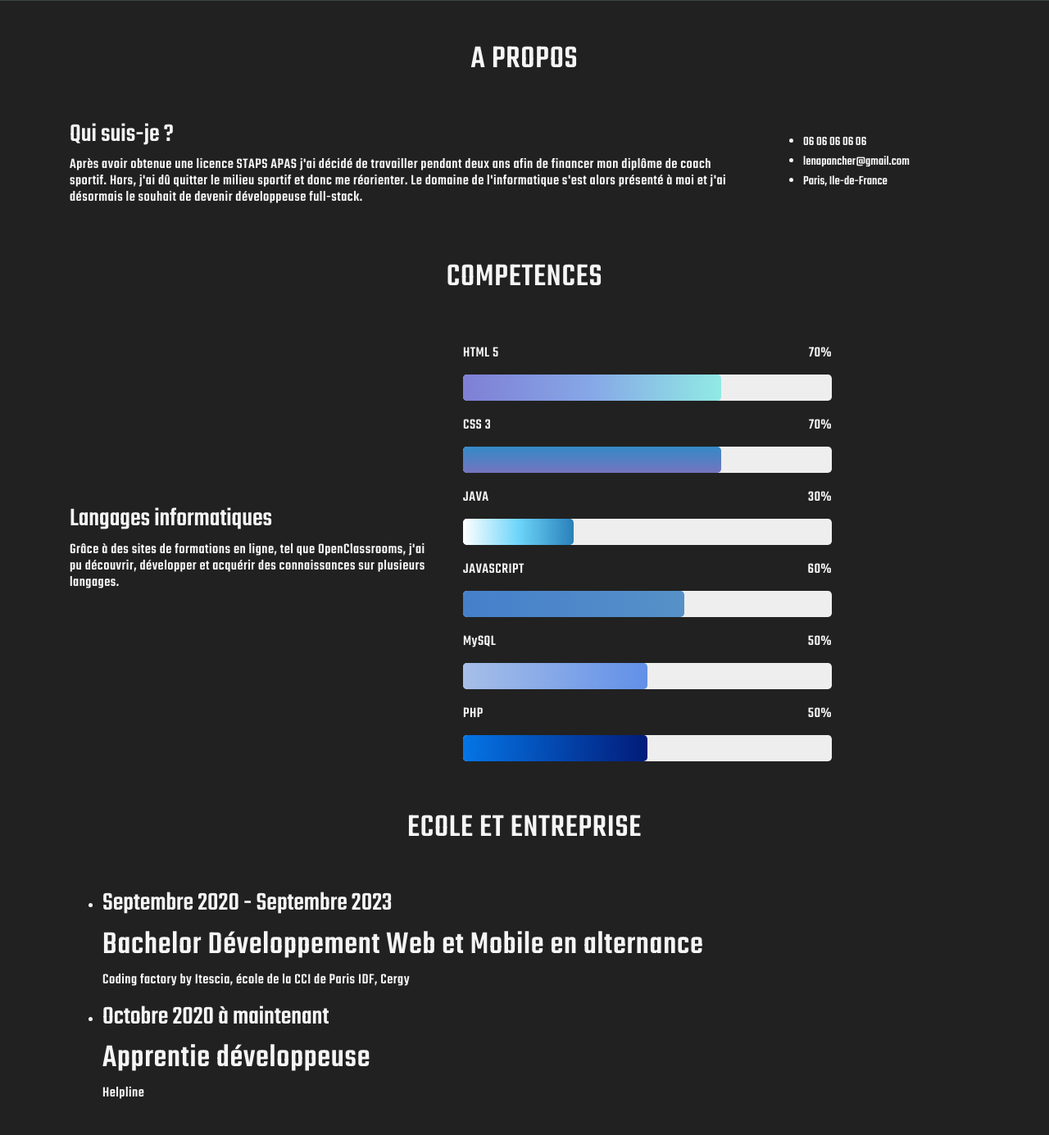
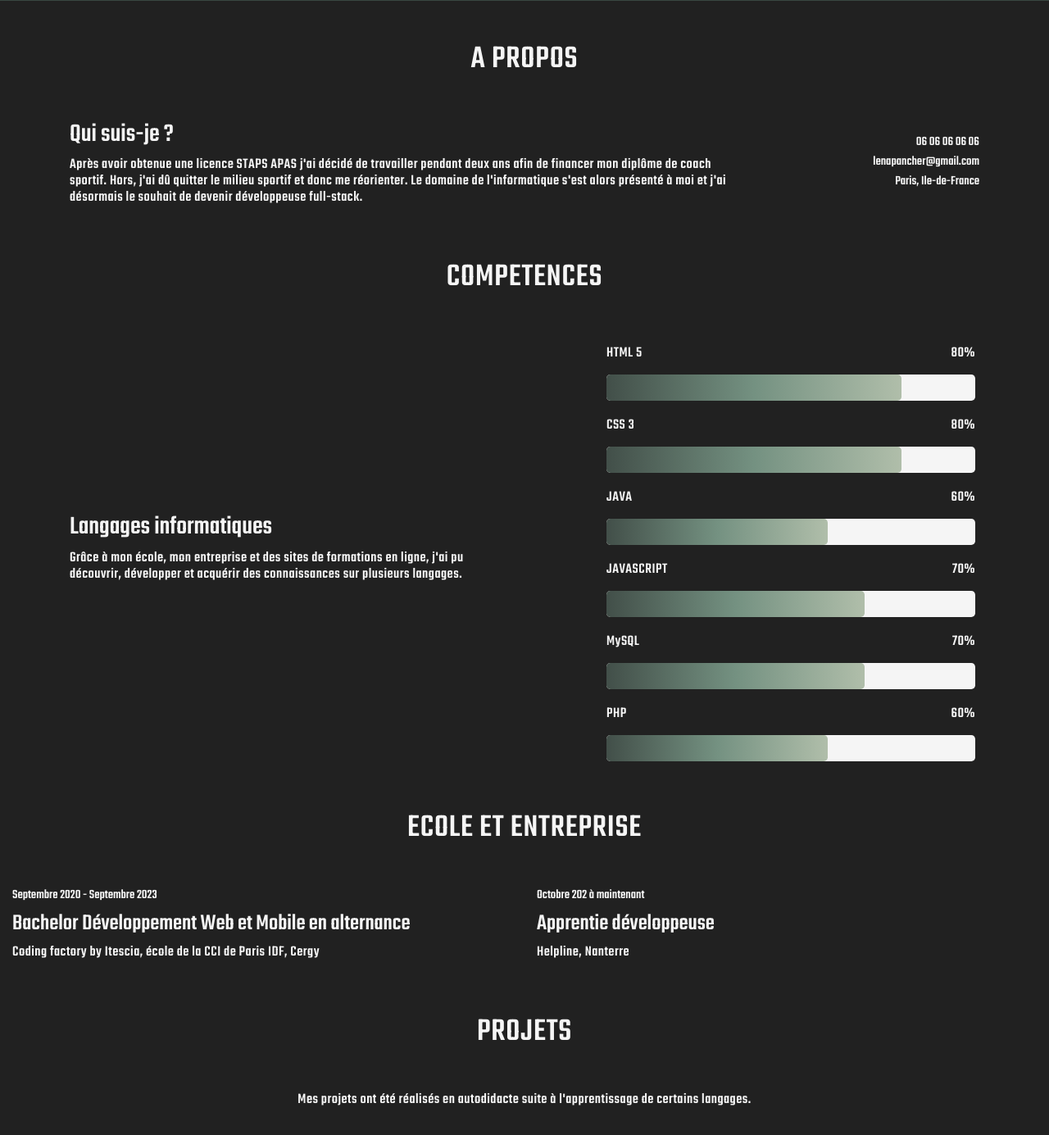
Before and after one commit to LenaPancher/quizz, a PHP site: page /aboutMe.php in a window 1280 px wide. Shown: the part 485-1870 px from the top of the page at 82% size. Run offline with PHP 8.4, Linux system fonts and the light colour scheme; some libraries are stand-ins or nearby versions.

Commit message:
page about me en cours

```diff
--- a/aboutMe.php
+++ b/aboutMe.php
@@ -34,7 +34,7 @@ include('navbar.php');
                 devenir développeuse full-stack.</p>
         </div>
         <div class="col-3 align-self-center coordonneeAboutMe">
-            <ul>
+            <ul class="text-right">
                 <li>06 06 06 06 06</li>
                 <a href="mailto:lenapancher@gmail.com" target="_blank">
                     <li>lenapancher@gmail.com</li>
@@ -48,66 +48,66 @@ include('navbar.php');
 <section class="container">
     <h1 class="text-center mt-5 mb-5">COMPETENCES</h1>
     <div class="row d-flex">
-        <div class="col-5 align-self-center">
+        <div class="col-6 align-self-center">
             <h2>Langages informatiques</h2>
-            <p>Grâce à des sites de formations en ligne, tel que OpenClassrooms, j'ai pu découvrir, développer et
+            <p>Grâce à mon école, mon entreprise et des sites de formations en ligne, j'ai pu découvrir, développer et
                 acquérir des connaissances sur plusieurs langages.</p>
         </div>
-        <div class="col-7">
-            <div class="skill">
+        <div class="col-6">
+            <div class="skill ml-auto">
                 <div class="langage">
                     <p>HTML 5</p>
-                    <p>70%</p>
+                    <p>80%</p>
                 </div>
                 <div class="bar">
                     <div class="progressBar1"></div>
                 </div>
             </div>
 
-            <div class="skill">
+            <div class="skill ml-auto">
                 <div class="langage">
                     <p>CSS 3</p>
-                    <p>70%</p>
+                    <p>80%</p>
                 </div>
                 <div class="bar">
                     <div class="progressBar2"></div>
                 </div>
             </div>
 
-            <div class="skill">
+            <div class="skill ml-auto">
                 <div class="langage">
                     <p>JAVA</p>
-                    <p>30%</p>
+                    <p>60%</p>
                 </div>
                 <div class="bar">
                     <div class="progressBar3"></div>
                 </div>
             </div>
 
-            <div class="skill">
+            <div class="skill ml-auto">
                 <div class="langage">
                     <p>JAVASCRIPT</p>
-                    <p>60%</p>
+                    <p>70%</p>
                 </div>
                 <div class="bar">
                     <div class="progressBar4"></div>
                 </div>
             </div>
 
-            <div class="skill">
+            <div class="skill ml-auto">
                 <div class="langage">
                     <p>MySQL</p>
-                    <p>50%</p>
+                    <p>70%</p>
                 </div>
                 <div class="bar">
                     <div class="progressBar5"></div>
                 </div>
             </div>
 
-            <div class="skill">
+            <div class="skill ml-auto">
                 <div class="langage">
                     <p>PHP</p>
-                    <p>50%</p>
+                    <p>60%</p>
                 </div>
                 <div class="bar">
                     <div class="progressBar6"></div>
@@ -118,27 +118,18 @@ include('navbar.php');
     </div>
 </section>
 
-<section id="timeline-section" class="container">
+<section id="container">
     <h1 class="text-center mt-5 mb-5">ECOLE ET ENTREPRISE</h1>
-    <div class="timeline-container">
-        <div class="timeline">
-            <ul>
-                <li>
-                    <div class="timeline-content">
-                        <h2 class="date">Septembre 2020 - Septembre 2023</h2>
-                        <h1>Bachelor Développement Web et Mobile en alternance</h1>
+    <div class="timeline d-flex">
+        <div class="col">
+            <h6>Septembre 2020 - Septembre 2023</h6>
+            <h3>Bachelor Développement Web et Mobile en alternance</h3>
             <p>Coding factory by Itescia, école de la CCI de Paris IDF, Cergy</p>
         </div>
-                </li>
-                <li>
-                    <div class="timeline-content">
-                        <h2 class="date">Octobre 2020 à maintenant</h2>
-                        <h1>Apprentie développeuse</h1>
-                        <p>Helpline</p>
-                        <img>
-                    </div>
-                </li>
-            </ul>
+        <div class="col">
+            <h6>Octobre 202 à maintenant</h6>
+            <h3>Apprentie développeuse</h3>
+            <p>Helpline, Nanterre</p>
         </div>
     </div>
 </section>
@@ -226,19 +217,19 @@ include('navbar.php');
         </div>
     </div>
 </section>
-<!-- PROJET -->
 
-<!-- FOOTER -->
-<footer class="footer">
-    <div class="align-social">
+
+<footer class="footer text-center d-flex flex-column">
+        <div class=" align-social">
             <a href="https://github.com/LenaPancher" target="_blanck"><i class="fab fa-github fa-2x space"></i></a>
-        <a href="https://www.linkedin.com/in/lenapancher/" target="_blanck"><i class="fab fa-linkedin fa-2x space"></i></a>
+            <a href="https://www.linkedin.com/in/lenapancher/" target="_blanck"><i
+                        class="fab fa-linkedin fa-2x space"></i></a>
             <a href="mailto:lenapancher@gmail.com" target="_blanck"><i class="fas fa-envelope fa-2x space"></i></a>
         </div>
+        <div class="">
             <p class="copyright">Copyright - Pancher Léna - ©2020 Tous droits réservés.</p>
-    </p>
+        </div>
 </footer>
-<!-- FOOTER -->
 
 </body>
 </html>
--- a/connexion.php
+++ b/connexion.php
@@ -2,7 +2,7 @@
 include('navBar.php')
 ?>
 
-<body class="bodyConnexion">
+<body class="bodyConnexion d-flex flex-column justify-content-center align-items-center">
     <div class="containerSignInAndUp" id="container">
         <div class="formContainer signUpContainer">
             <form action="formConnexion.php" method="post">
--- a/style/style.css
+++ b/style/style.css
@@ -210,6 +206,10 @@ hr{
     margin: 1%;
 }
 
+.coordonneeAboutMe ul {
+    list-style: none;
+}
+
 .coordonneeAboutMe a{
     color: whitesmoke;
 }
@@ -232,7 +232,7 @@ hr{
 .bar {
     height: 2em;
     width: 450px;
-    background-color: rgb(238, 238, 238);
+    background-color: whitesmoke;
     border-radius: 0.3rem;
 }
 
@@ -245,46 +245,39 @@ hr{
 
 /* BACKGROUND BROWSERS COMPATIBILITIES AND ANIMATIONS */
 .progressBar1 {
-    background: #7f7fd5;
-    background: -webkit-linear-gradient(to left, #91eae4, #86a8e7, #7f7fd5);
-    background: linear-gradient(to left, #91eae4, #86a8e7, #7f7fd5);
+    background: -webkit-linear-gradient(to left, #B0BEAA, #749181, #424f49);
+    background: linear-gradient(to left, #B0BEAA, #749181, #424f49);
     animation-delay: 0.5s;
     animation: mymove1 1s ease forwards;
 }
 
 .progressBar2 {
-    background: #7474bf;
-    background: -webkit-linear-gradient(to bottom, #348ac7, #7474bf);
-    background: linear-gradient(to bottom, #348ac7, #7474bf);
+    background: -webkit-linear-gradient(to left, #B0BEAA, #749181, #424f49);
+    background: linear-gradient(to left, #B0BEAA, #749181, #424f49);
     animation-delay: 1.5s;
     animation: mymove1 1.5s ease forwards;
 }
 .progressBar3 {
-    background: #2980b9;
-    background: -webkit-linear-gradient(to right, #ffffff, #6dd5fa, #2980b9);
-    background: linear-gradient(to right, #ffffff, #6dd5fa, #2980b9);
+    background: -webkit-linear-gradient(to left, #B0BEAA, #749181, #424f49);
+    background: linear-gradient(to left, #B0BEAA, #749181, #424f49);
     animation-delay: 1.1s;
-    animation: mymove4 1.5s ease forwards;
+    animation: mymove3 1.5s ease forwards;
 }
 .progressBar4 {
-    background: #457fca;
-    background: -webkit-linear-gradient(to left, #5691c8, #457fca);
-    background: linear-gradient(to left, #5691c8, #457fca);
-
+    background: -webkit-linear-gradient(to left, #B0BEAA, #749181, #424f49);
+    background: linear-gradient(to left, #B0BEAA, #749181, #424f49);
     animation-delay: 1.4s;
     animation: mymove2 1.5s ease forwards;
 }
 .progressBar5 {
-    background: #6190e8;
-    background: -webkit-linear-gradient(to right, #a7bfe8, #6190e8);
-    background: linear-gradient(to right, #a7bfe8, #6190e8);
+    background: -webkit-linear-gradient(to left, #B0BEAA, #749181, #424f49);
+    background: linear-gradient(to left, #B0BEAA, #749181, #424f49);
     animation-delay: 1.7s;
-    animation: mymove3 1.5s ease forwards;
+    animation: mymove2 1.5s ease forwards;
 }
 .progressBar6 {
-    background: #0575e6;
-    background: -webkit-linear-gradient(to left, #021b79, #0575e6);
-    background: linear-gradient(to left, #021b79, #0575e6);
+    background: -webkit-linear-gradient(to left, #B0BEAA, #749181, #424f49);
+    background: linear-gradient(to left, #B0BEAA, #749181, #424f49);
     animation-delay: 2s;
     animation: mymove3 1.5s ease forwards;
 }
```
Also changed, not shown: other parts of style/style.css (+108 -20 lines). Lines whose indentation alone changed are shown as unchanged.
